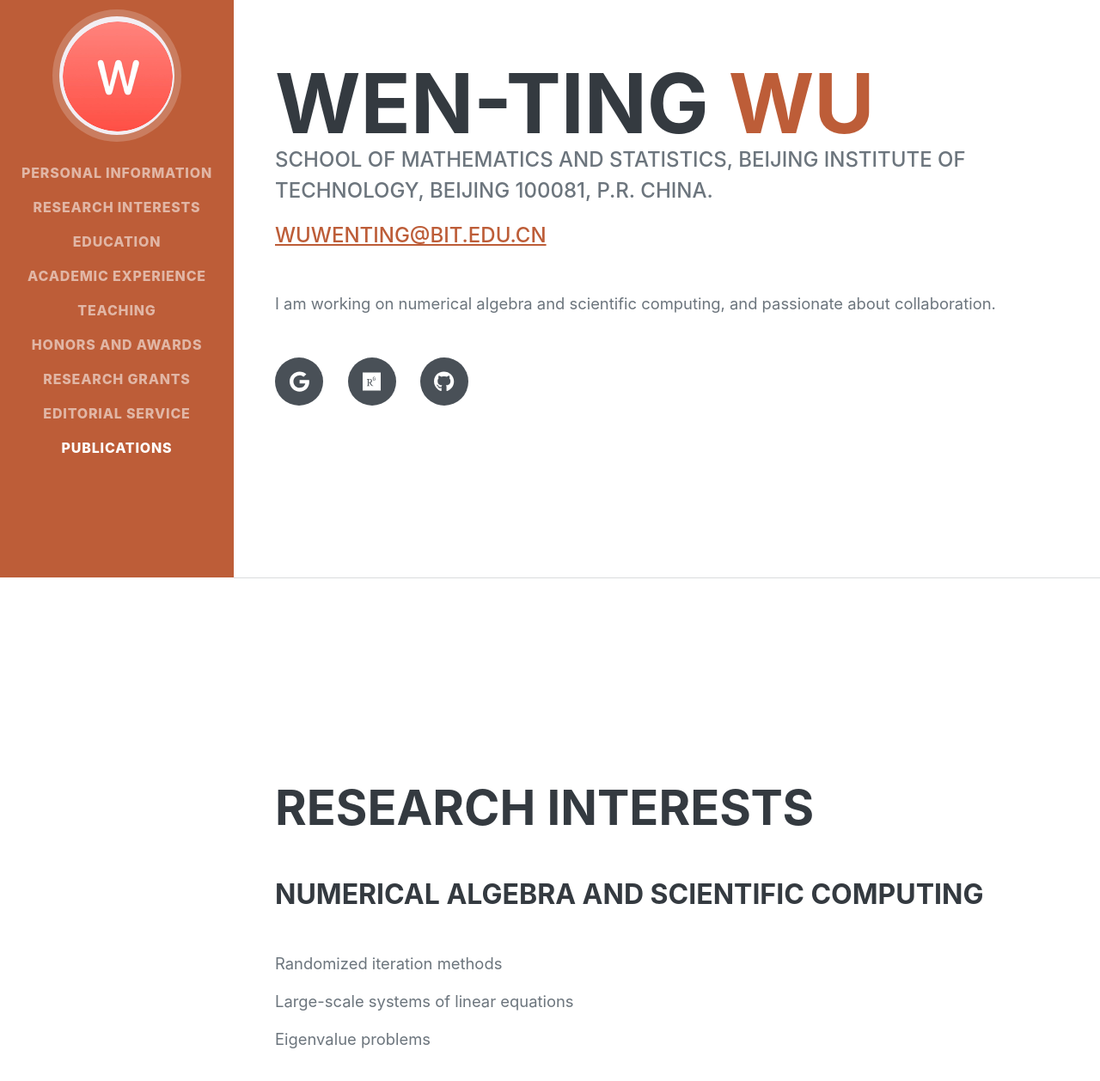
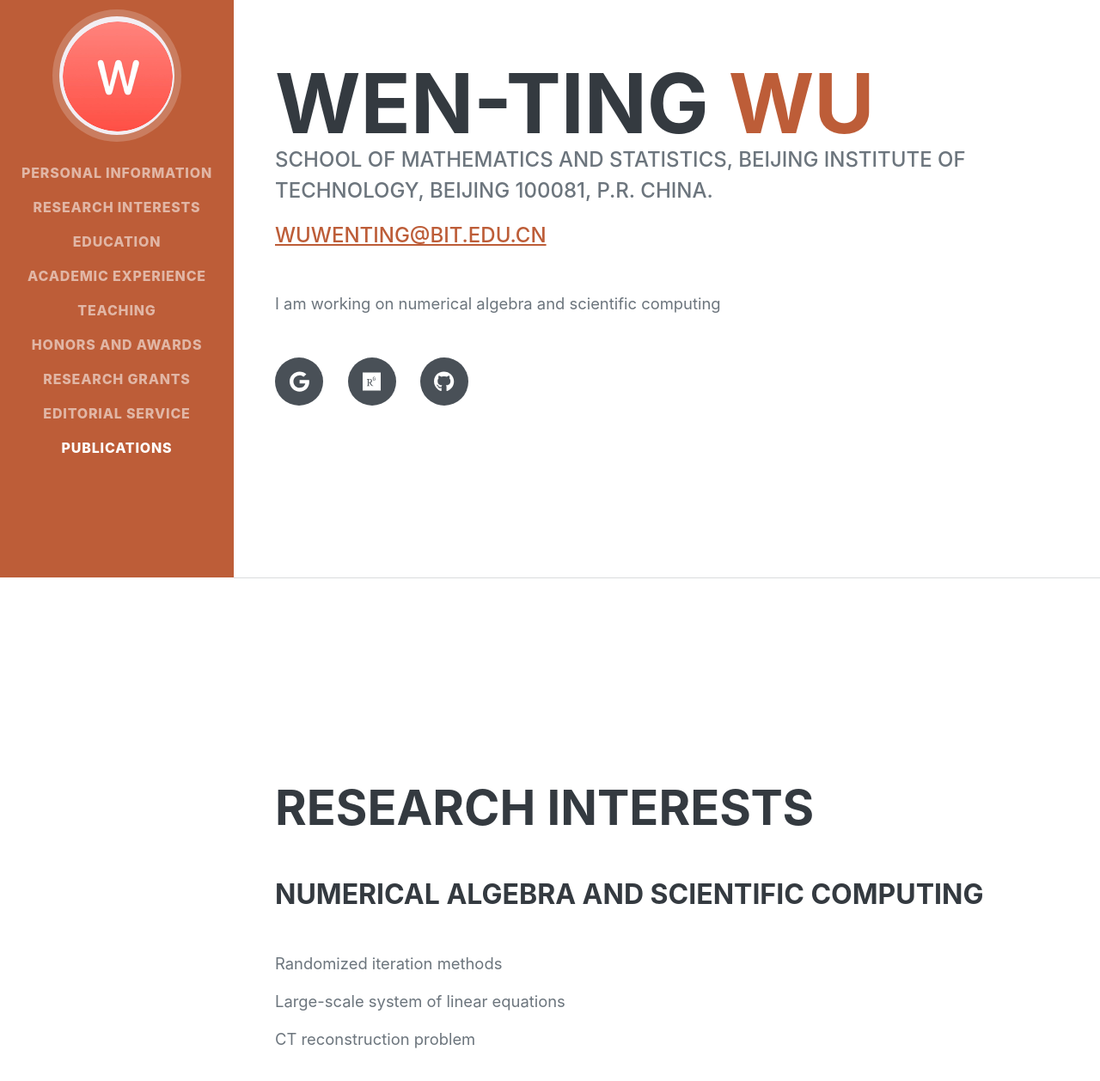
Before and after one commit to Wen-TingWu/homepage, a website: page index.html in a window 1280 px wide. Shown: the part 128-1386 px from the top of the page at 86% size. Drawn offline with nearby package versions, Linux system fonts and the light colour scheme; a web font is replaced by a local one.

Commit message:
Update index.html

```diff
--- a/index.html
+++ b/index.html
@@ -50,7 +50,7 @@
                         School of Mathematics and Statistics, Beijing Institute of Technology, Beijing 100081, P.R. China.</p>
                         <a href="mailto:name@email.com">wuwenting@bit.edu.cn</a>
                     </div>
-                    <p class="lead mb-5">I am working on numerical algebra and scientific computing, and passionate about collaboration.</p>
+                    <p class="lead mb-5">I am working on numerical algebra and scientific computing</p>
                     <div class="social-icons">
                         <a class="social-icon" href="https://scholar.google.com/citations?user=CL1PbEAAAAAJ&hl=en&oi=sra"><i class="fab fa-google"></i></a>
                         <a class="social-icon" href="https://www.researchgate.net/profile/Wen-Ting-Wu-3"><i class="fab fa-researchgate"></i></a>
@@ -69,8 +69,8 @@
                         </div>
                     </div>
                     <p class="lead mb-3">Randomized iteration methods</p>
-                    <p class="lead mb-3">Large-scale systems of linear equations</p>
-                    <p class="lead mb-3">Eigenvalue problems</p>
+                    <p class="lead mb-3">Large-scale system of linear equations</p>
+                    <p class="lead mb-3">CT reconstruction problem</p>
                 </div>
             </section>
             <hr class="m-0" />
```
